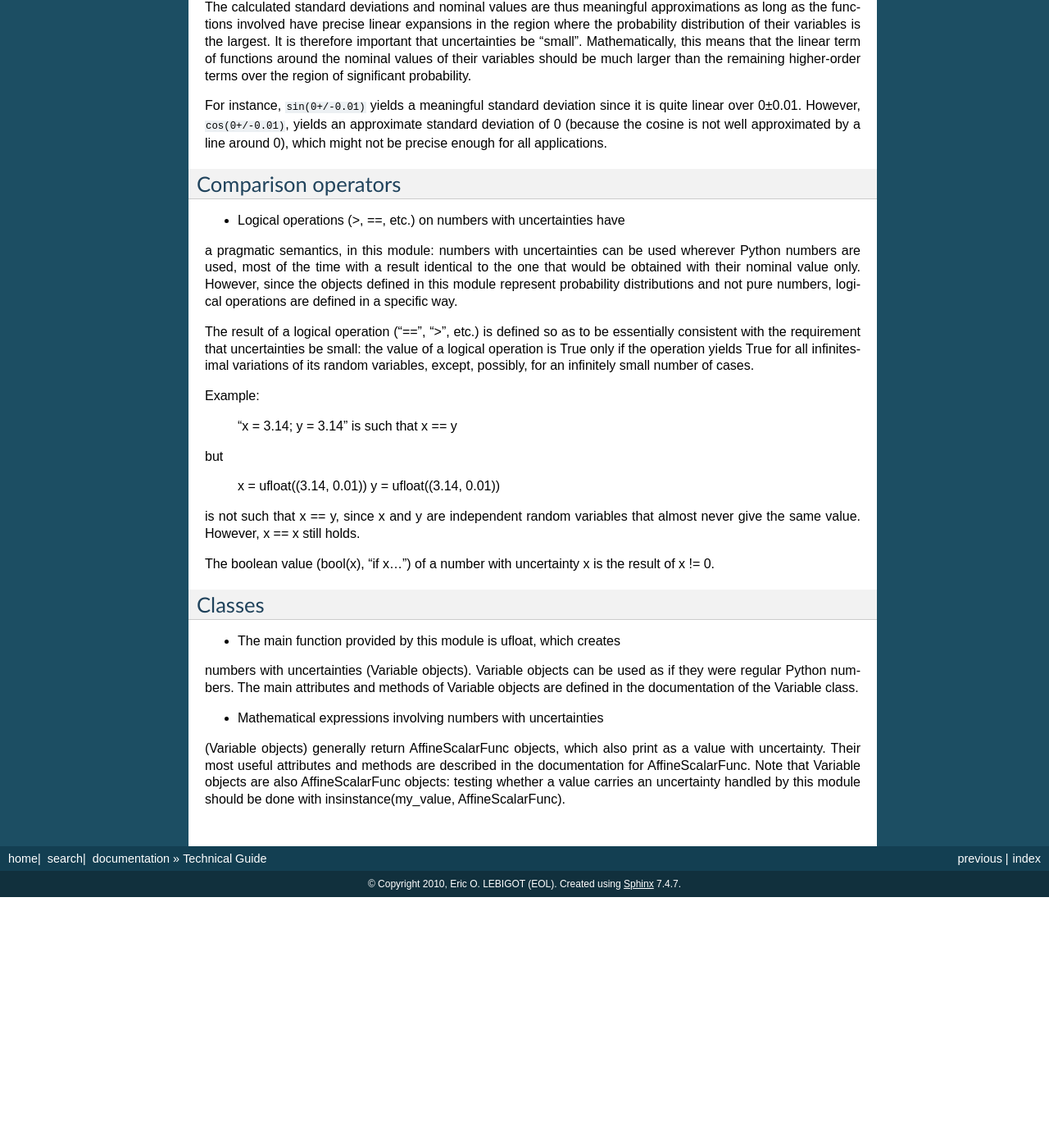
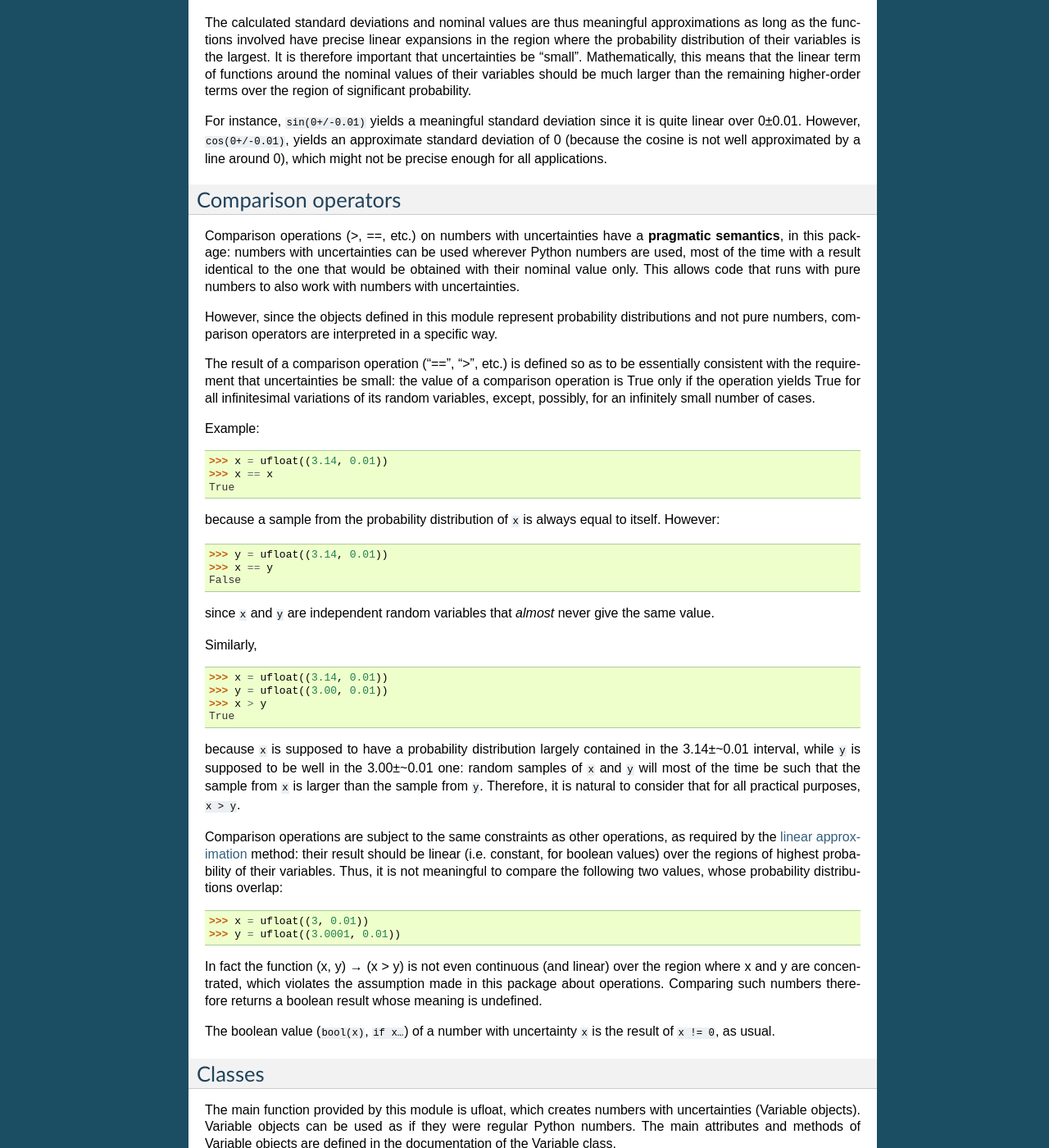
Before and after one commit to lmfit/uncertainties, a Sphinx documentation site: the page built from doc/tech_guide.rst, in a window 1280 px wide and 1400 px high, scrolled down 846 px. Shown: the whole window at 82% size. Built offline with Sphinx 7.4.7, drawn with Linux system fonts in a browser that asks for light colours; before the commit the page ends 1940 px from its top, so only the background shows below that; some of the changed text lies outside the part shown.

Commit message:
Progress on the Tech Guide: almost finished!

```diff
--- a/doc/tech_guide.rst
+++ b/doc/tech_guide.rst
@@ -22,22 +22,22 @@
 
 .. index:: uncertainty; definition
 
-**Uncertainties** are simply defined here as the standard deviation of the
-underlying probability distribution.
+The **uncertainty** of a number with uncertainty is simply defined in
+this package as the standard deviation of the underlying probability
+distribution.
+
+.. index:: probability distribution
+
+The numbers with uncertainties manipulated by this package are assumed
+to have a **probability distribution** mostly contained around their
+nominal value, in an interval of about the size of their standard
+deviation.  This should cover most practical cases.
 
 .. index:: nominal value; definition
 
-**Nominal values** are normally contained well inside the region of
-highest probability of their underlying distribution.  The nominal
-value of an expression is the expression evaluated at the nominal
-values of its variables.
-
-Good choices of nominal values for random variables (objects created
-by :func:`ufloat`) are thus their median, the location of highest
-probability, or their average value: the nominal value of expressions
-should then be well inside their region of highest probability, in the
-:ref:`linear approximation method <linear_method>` used by the
-uncertainties package.
+A good choice of **nominal value** for a number with uncertainty is thus
+the median of its probability distribution, the location of highest
+probability, or the average value.
 
 Probability distributions (random variables and calculation results)
 are printed as::
@@ -73,52 +73,87 @@
 not well approximated by a line around 0), which might not be precise
 enough for all applications.
 
+.. index:: comparison operators; technical details
 
 Comparison operators
 --------------------
 
+Comparison operations (>, ==, etc.) on numbers with uncertainties have
+a **pragmatic semantics**, in this package: numbers with uncertainties
+can be used wherever Python numbers are used, most of the time with a
+result identical to the one that would be obtained with their nominal
+value only.  This allows code that runs with pure numbers to also work
+with numbers with uncertainties.
 
-- Logical operations (>, ==, etc.) on numbers with uncertainties have
-a pragmatic semantics, in this module: numbers with uncertainties can
-be used wherever Python numbers are used, most of the time with a
-result identical to the one that would be obtained with their nominal
-value only.  However, since the objects defined in this module
-represent probability distributions and not pure numbers, logical
-operations are defined in a specific way.
+However, since the objects defined in this module represent
+probability distributions and not pure numbers, comparison operators
+are interpreted in a specific way.
 
-The result of a logical operation ("==", ">", etc.) is defined so as
+The result of a comparison operation ("==", ">", etc.) is defined so as
 to be essentially consistent with the requirement that uncertainties
-be small: the value of a logical operation is True only if the
+be small: the value of a comparison operation is True only if the
 operation yields True for all infinitesimal variations of its random
 variables, except, possibly, for an infinitely small number of cases.
 
 Example:
 
-  "x = 3.14; y = 3.14" is such that x == y
+  >>> x = ufloat((3.14, 0.01))
+  >>> x == x
+  True
 
-but
+because a sample from the probability distribution of ``x`` is always
+equal to itself.  However:
 
-  x = ufloat((3.14, 0.01))
-  y = ufloat((3.14, 0.01))
+  >>> y = ufloat((3.14, 0.01))
+  >>> x == y
+  False
 
-is not such that x == y, since x and y are independent random
-variables that almost never give the same value.  However, x == x
-still holds.
+since ``x`` and ``y`` are independent random variables that *almost*
+never give the same value.
 
-The boolean value (bool(x), "if x...") of a number with uncertainty x
-is the result of x != 0.
+Similarly,
+
+  >>> x = ufloat((3.14, 0.01))
+  >>> y = ufloat((3.00, 0.01))
+  >>> x > y
+  True
+
+because ``x`` is supposed to have a probability distribution largely
+contained in the 3.14±~0.01 interval, while ``y`` is supposed to be
+well in the 3.00±~0.01 one: random samples of ``x`` and ``y`` will
+most of the time be such that the sample from ``x`` is larger than the
+sample from ``y``.  Therefore, it is natural to consider that for all
+practical purposes, ``x > y``.
+
+Comparison operations are subject to the same constraints as other
+operations, as required by the :ref:`linear approximation
+<linear_method>` method: their result should be linear (i.e. constant,
+for boolean values) over the regions of highest probability of their
+variables.  Thus, it is not meaningful to compare the following two
+values, whose probability distributions overlap:
+
+  >>> x = ufloat((3, 0.01))
+  >>> y = ufloat((3.0001, 0.01))
+
+In fact the function (x, y) → (x > y) is not even continuous (and
+linear) over the region where x and y are concentrated, which violates
+the assumption made in this package about operations.  Comparing such
+numbers therefore returns a boolean result whose meaning is undefined.
+
+The boolean value (``bool(x)``, ``if x…``) of a number with
+uncertainty ``x`` is the result of ``x != 0``, as usual.
 
 
 Classes
 -------
 
-- The main function provided by this module is ufloat, which creates
+The main function provided by this module is ufloat, which creates
 numbers with uncertainties (Variable objects).  Variable objects can
 be used as if they were regular Python numbers.  The main attributes
 and methods of Variable objects are defined in the documentation of
 the Variable class.
 
-- Mathematical expressions involving numbers with uncertainties
+Mathematical expressions involving numbers with uncertainties
 (Variable objects) generally return AffineScalarFunc objects, which
 also print as a value with uncertainty.  Their most useful attributes
 and methods are described in the documentation for AffineScalarFunc.
```
Also changed, not shown: 6 other files.
